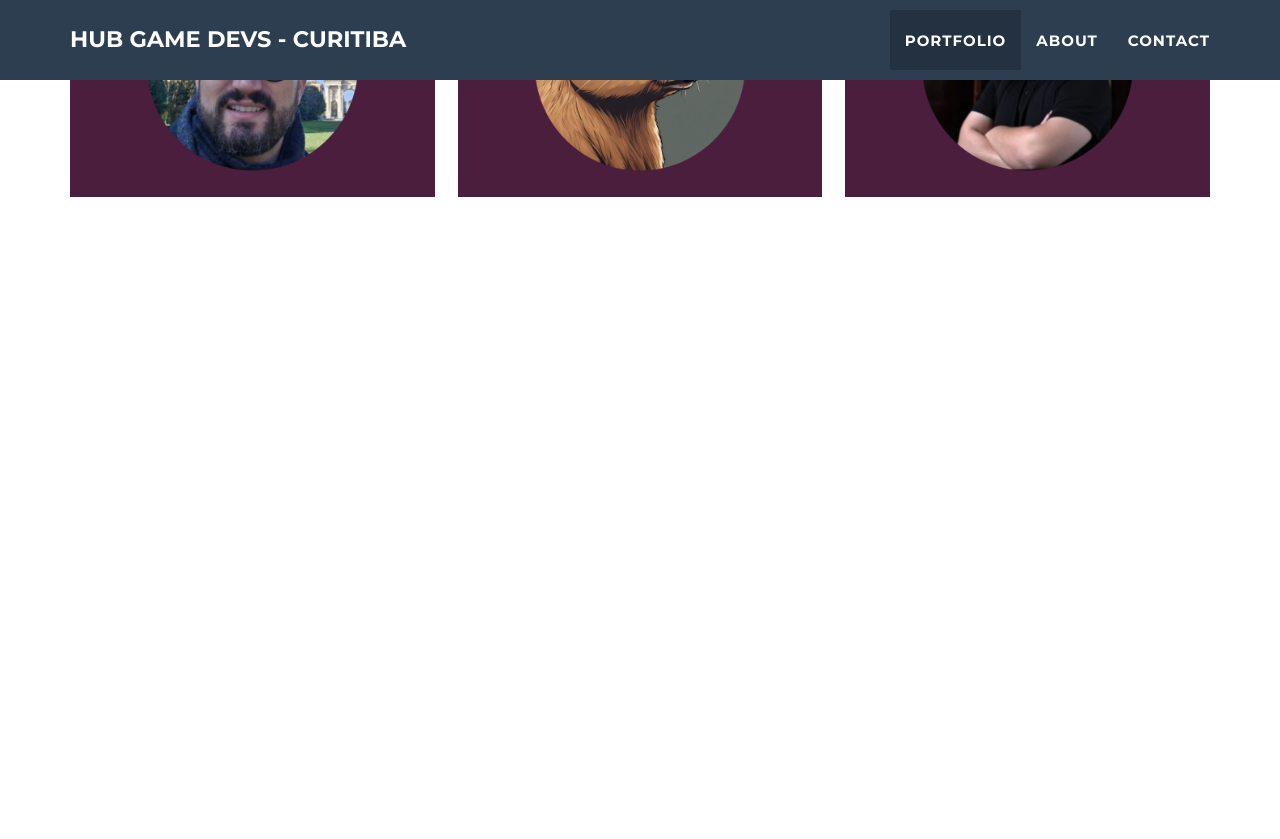
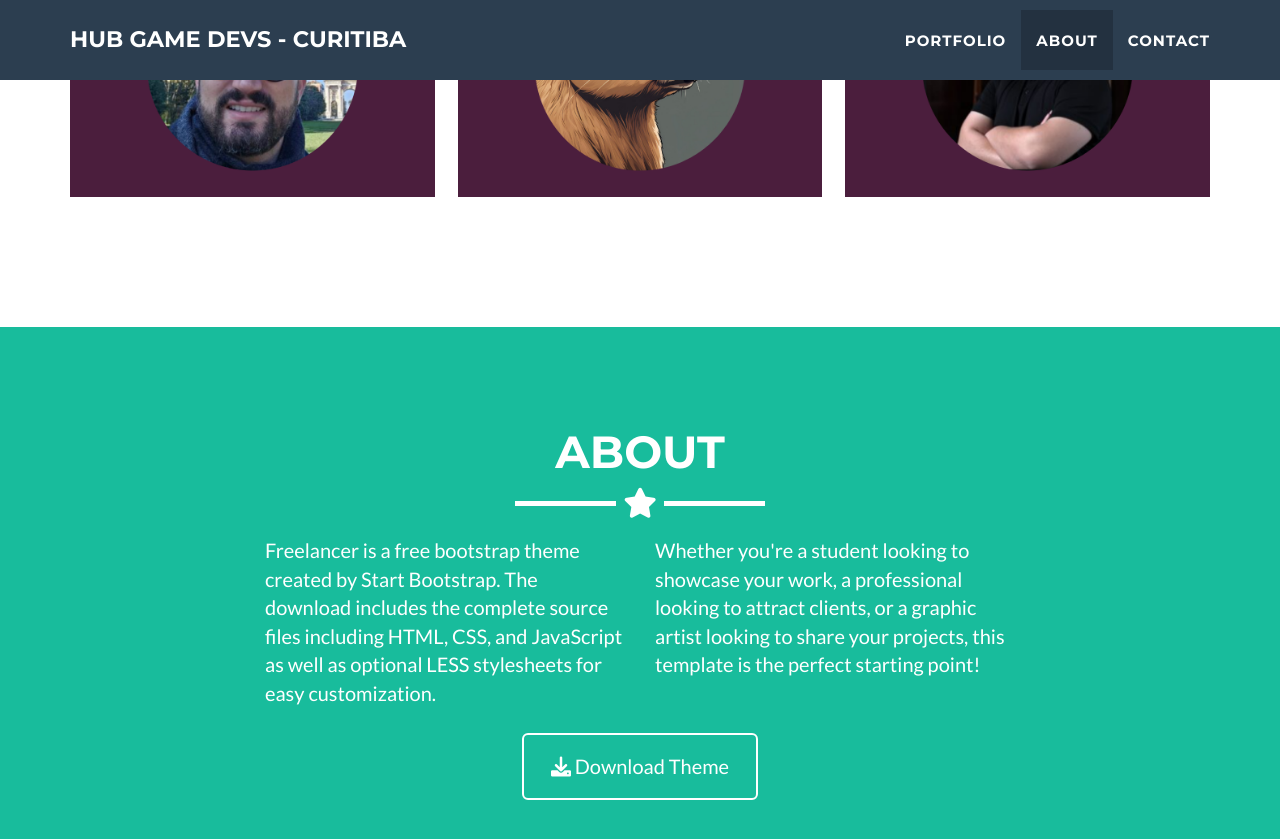
Before and after one commit to CosmopixBR/CosmopixBR.github.io, a Jekyll site: the page built from _posts/2025-05-27-marcos.markdown, in a window 1280 px wide and 900 px high, scrolled down 1345 px. Shown: the top 839 px of the window. Built offline with Jekyll 4.4.1, drawn with Linux system fonts in a browser that asks for light colours; before the commit the page ends 1672 px from its top, so only the background shows below that.

Commit message:
Teste do site - 6
Recolocando o "about.html" porque é o único que sobrou para tentar abrir a página de cada projeto

```diff
--- /dev/null
+++ b/_includes/about.html
@@ -0,0 +1,27 @@
+<!-- About Section -->
+<section class="success" id="about">
+  <div class="container">
+    <div class="row">
+      <div class="col-lg-12 text-center">
+        <h2>About</h2>
+        <hr class="star-light">
+      </div>
+    </div>
+    <div class="row">
+      <div class="col-lg-4 col-lg-offset-2">
+        <p>Freelancer is a free bootstrap theme created by Start Bootstrap. The download includes the complete
+          source files including HTML, CSS, and JavaScript as well as optional LESS stylesheets for easy
+          customization.</p>
+      </div>
+      <div class="col-lg-4">
+        <p>Whether you're a student looking to showcase your work, a professional looking to attract clients, or
+          a graphic artist looking to share your projects, this template is the perfect starting point! </p>
+      </div>
+      <div class="col-lg-8 col-lg-offset-2 text-center">
+        <a href="https://github.com/jeromelachaud/freelancer-theme" class="btn btn-lg btn-outline">
+          <i class="fa fa-download"></i> Download Theme
+        </a>
+      </div>
+    </div>
+  </div>
+</section>
--- a/_layouts/default.html
+++ b/_layouts/default.html
@@ -6,6 +6,7 @@
   {% include nav.html %}
   {% include header.html %}
   {% include portfolio_grid.html %}
+  {% include about.html %}
 
   {% include modals.html %}
   {% include js.html %}
```
